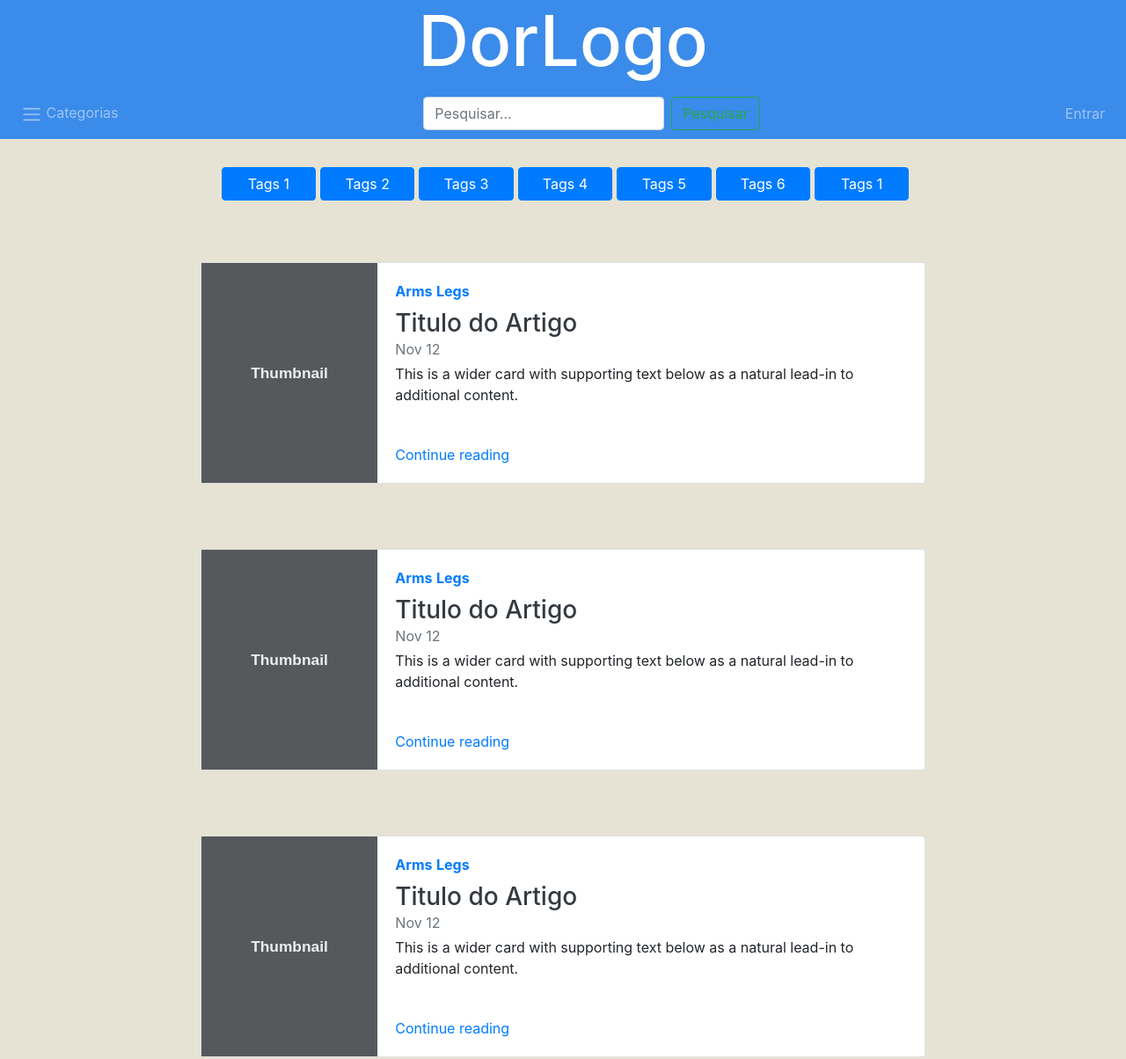
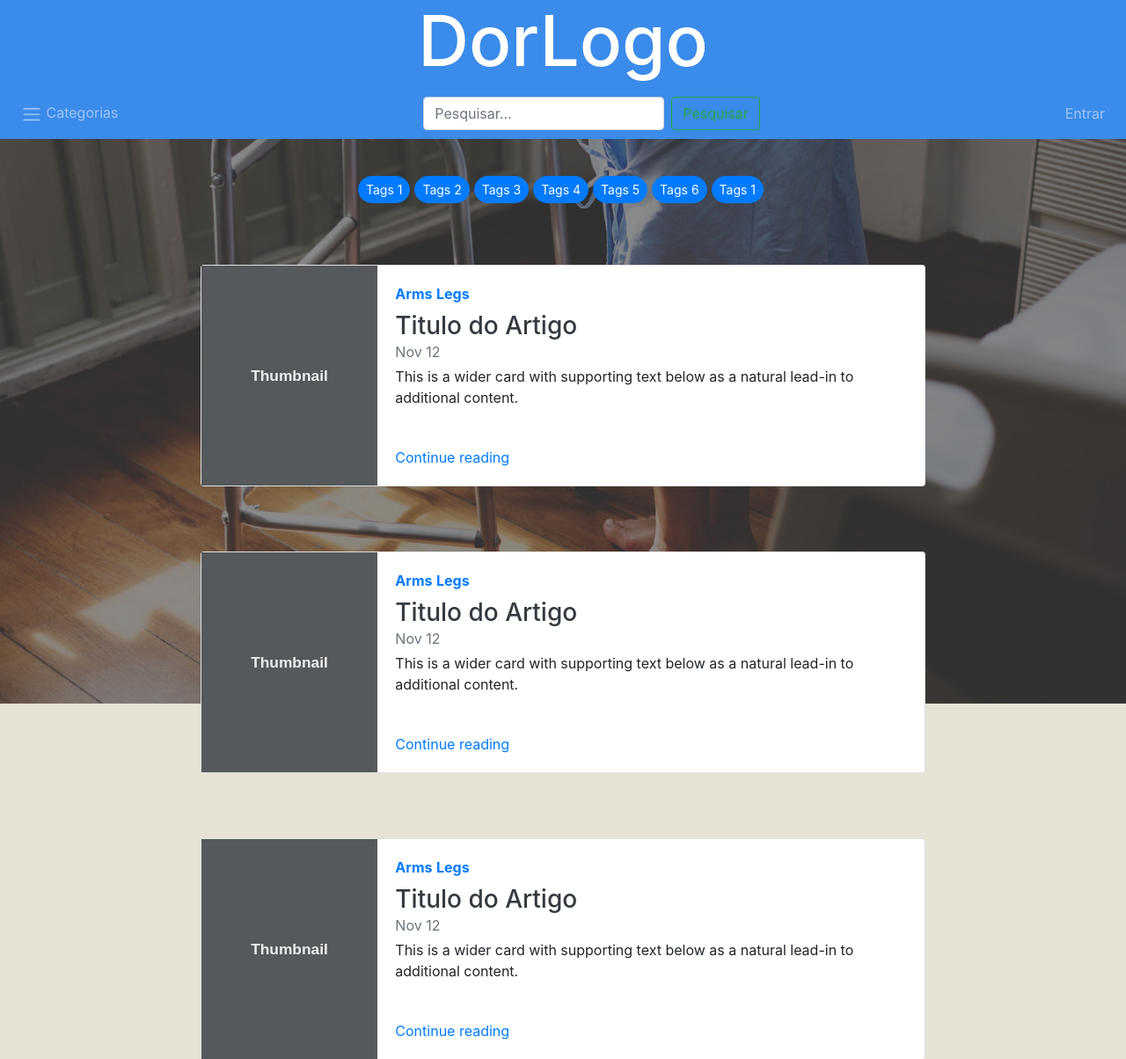
Before and after one commit to rduarte83/ptweb, a PHP site: page / in a window 1280 px wide. Shown: the top 1204 px of the page at 88% size. Run offline with PHP 8.4, Linux system fonts and the light colour scheme.

Commit message:
Added new background ladding page

```diff
--- a/public/includes/css/index.css
+++ b/public/includes/css/index.css
@@ -1,6 +1,24 @@
 body{
     background-color: #E6E3D4;
+
 }
+
+.background-img {
+
+    position: fixed;
+    top:0;
+    bottom:0;
+    right:0;
+    left:0;
+
+    z-index: -1;
+    background-image: url("../img/idoso-2.jpg");
+    height: 100%;
+    background-position: center;
+    background-repeat: no-repeat;
+    background-size: cover;
+}
+
 .navbarDropdownLogin{
     width: 300px !important;
     margin-left: -225px;
@@ -15,15 +33,18 @@ body{
 .tagsTop{
     margin-top:170px;
     padding:20px;
+    text-align: center;
 
 }
 
 .tagsTop > div > a {
+    border-radius: 25px;
+    margin-top:10px;
     margin-right:5px;
 }
 
-.tagsTop > div > a:first-child {
-    margin-left:10px;
+.tagsTop > div {
+    margin:auto;
 }
 
 .topText{
@@ -63,3 +84,8 @@ body{
     opacity: 0;
     transition: visibility 0s 1s, opacity 1s linear;
 }
+
+
+@media only screen and (max-width: 600px) {
+
+}
--- a/public/index.php
+++ b/public/index.php
@@ -10,6 +10,7 @@
 </head>
 <body>
 
+    <div class="background-img "></div>
     <div class="container-fluid">
         <?php require_once("modules/index/index_navbar.php"); ?>
 
--- a/public/modules/index/index_tags.php
+++ b/public/modules/index/index_tags.php
@@ -1,11 +1,11 @@
 <div class="row tagsTop">
-    <div class="offset-md-2 col-md-8 row">
-        <a class="btn btn-primary col-md" href="#" role="button">Tags 1</a>
-        <a class="btn btn-primary col-md" href="#" role="button">Tags 2</a>
-        <a class="btn btn-primary col-md" href="#" role="button">Tags 3</a>
-        <a class="btn btn-primary col-md" href="#" role="button">Tags 4</a>
-        <a class="btn btn-primary col-md" href="#" role="button">Tags 5</a>
-        <a class="btn btn-primary col-md" href="#" role="button">Tags 6</a>
-        <a class="btn btn-primary col-md" href="#" role="button">Tags 1</a>
+    <div class="row">
+        <a class="btn btn-primary btn-sm " href="#" role="button">Tags 1</a>
+        <a class="btn btn-primary btn-sm " href="#" role="button">Tags 2</a>
+        <a class="btn btn-primary btn-sm " href="#" role="button">Tags 3</a>
+        <a class="btn btn-primary btn-sm " href="#" role="button">Tags 4</a>
+        <a class="btn btn-primary btn-sm " href="#" role="button">Tags 5</a>
+        <a class="btn btn-primary btn-sm " href="#" role="button">Tags 6</a>
+        <a class="btn btn-primary btn-sm " href="#" role="button">Tags 1</a>
     </div>
 </div>
```
Also changed, not shown: public/includes/img/idoso-1.jpg (added), public/includes/img/idoso-2.jpg (added).
